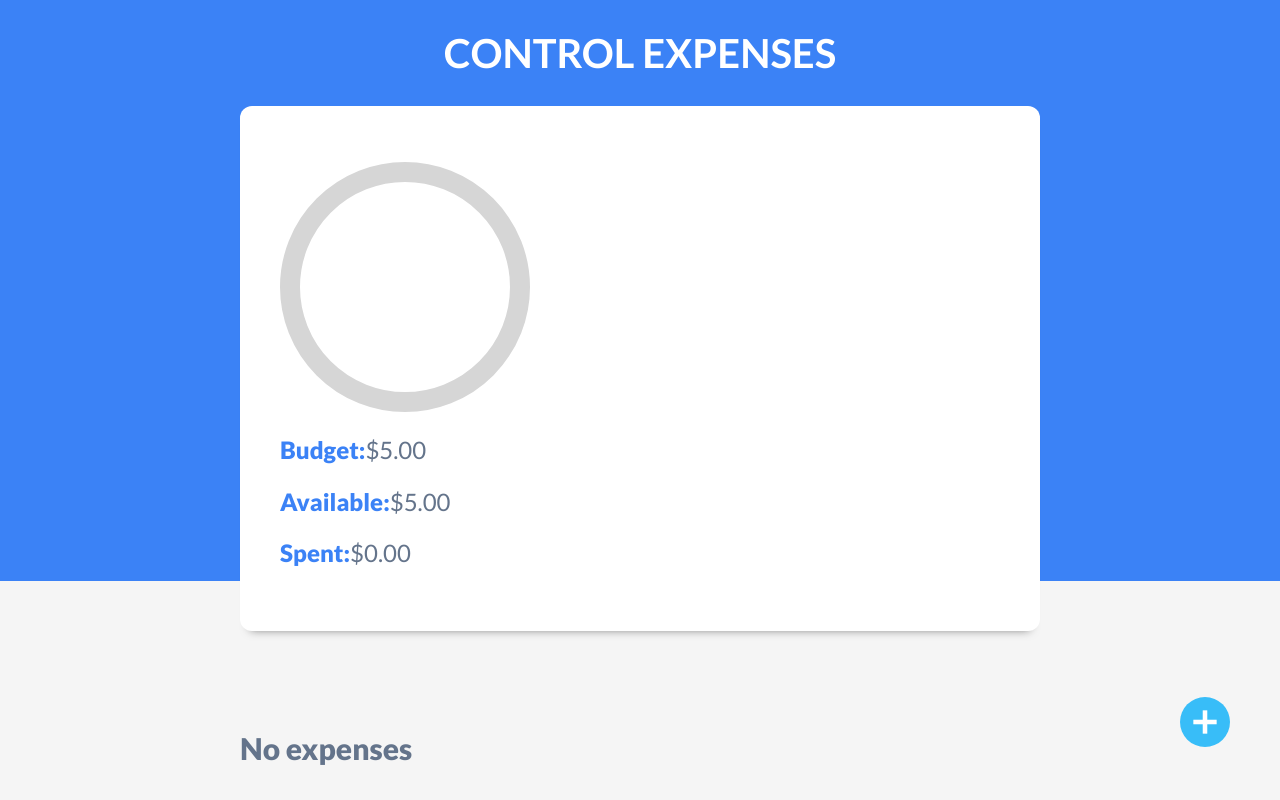
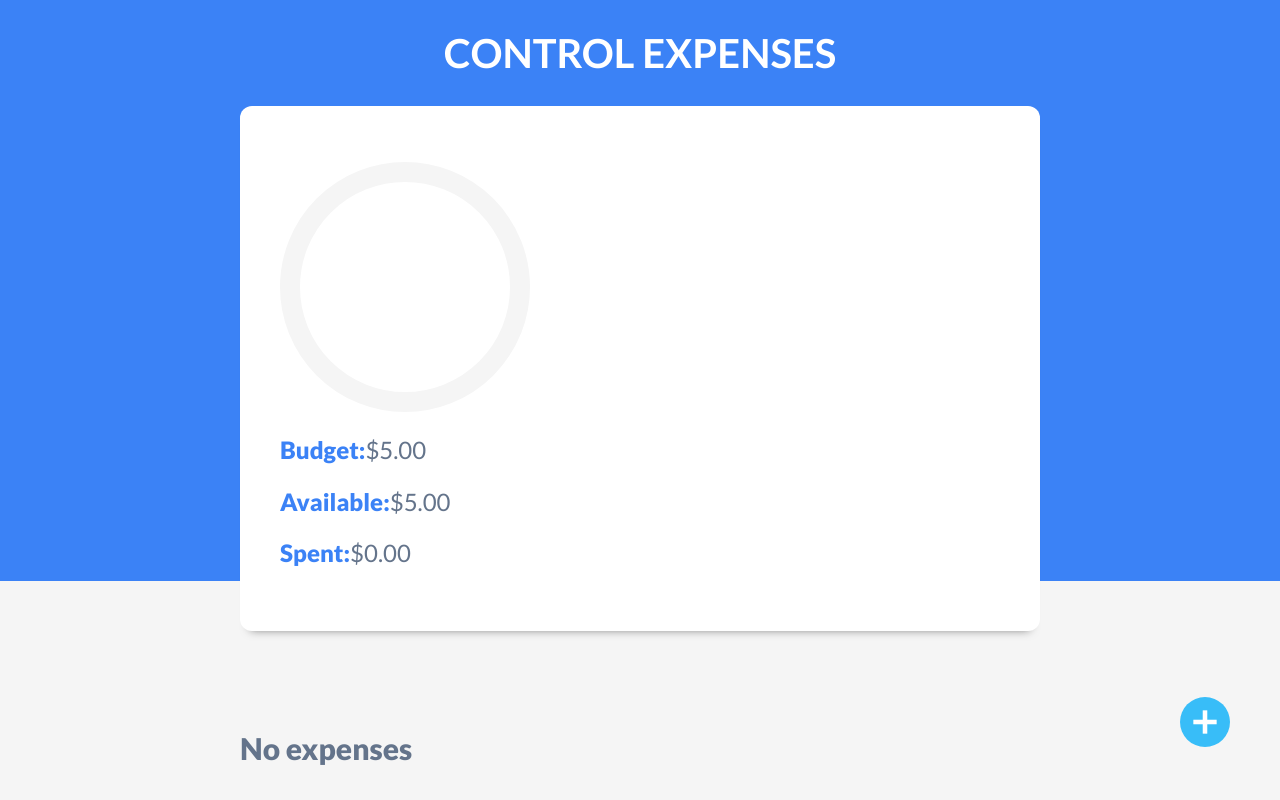
Before and after one commit to NancyMile/planer-react, a React (Vite) app: page / in a window 1280 px wide. Both pictures are taken after typing "5" into the empty fields and a click on the input "Save". Built offline with nearby package versions, Linux system fonts and the light colour scheme.

Commit message:
chage styles to the graph

```diff
--- a/src/components/ControlBudget.jsx
+++ b/src/components/ControlBudget.jsx
@@ -1,5 +1,5 @@
 import { useEffect, useState } from "react";
-import { CircularProgressbar } from 'react-circular-progressbar';
+import { CircularProgressbar, buildStyles } from 'react-circular-progressbar';
 import 'react-circular-progressbar/dist/styles.css';
 
 const ControlBudget = ({ budget, expenses }) => {
@@ -36,6 +36,10 @@ const ControlBudget = ({ budget, expenses }) => {
           <div>
               <p>
                   <CircularProgressbar
+                      styles={buildStyles({
+                          pathColor: '#3b82f6',
+                          trailColor: '#f5f5f5'
+                      })}
                     value={percentage}
                   />
               </p>
```
